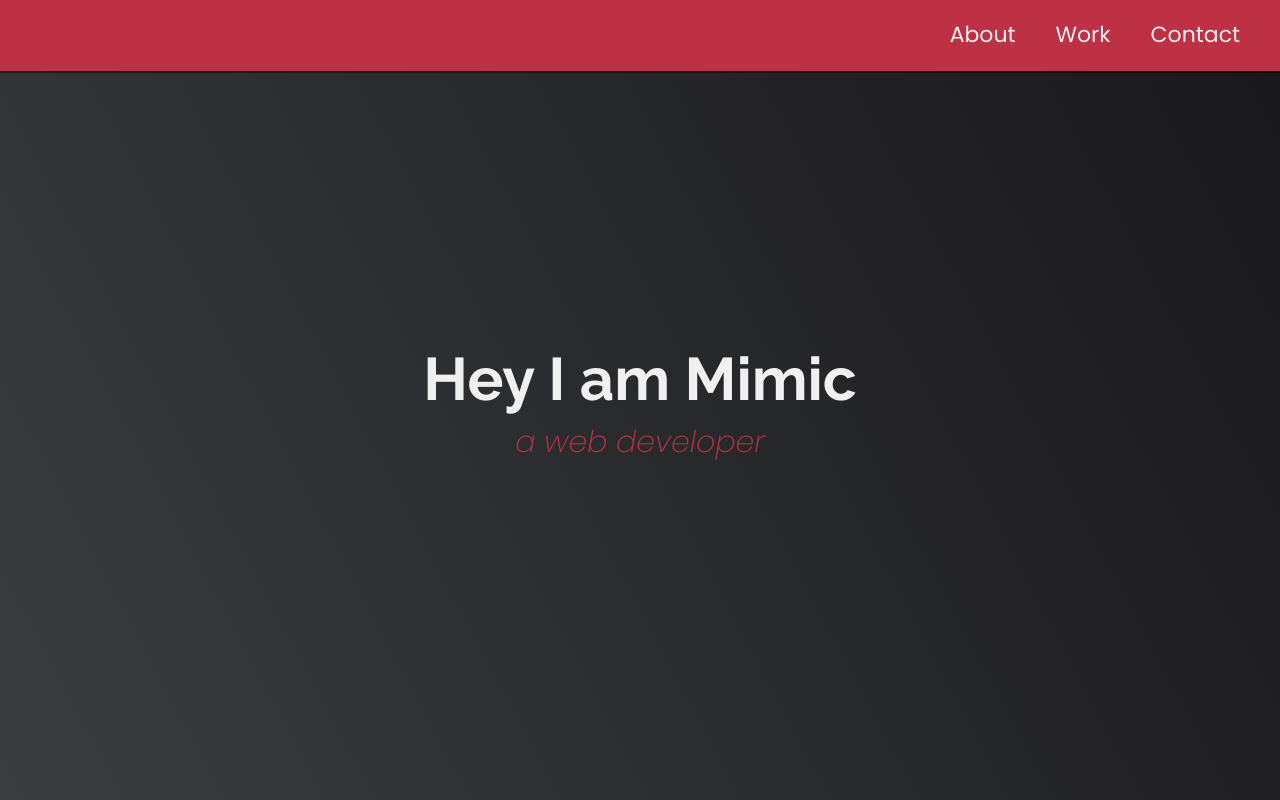
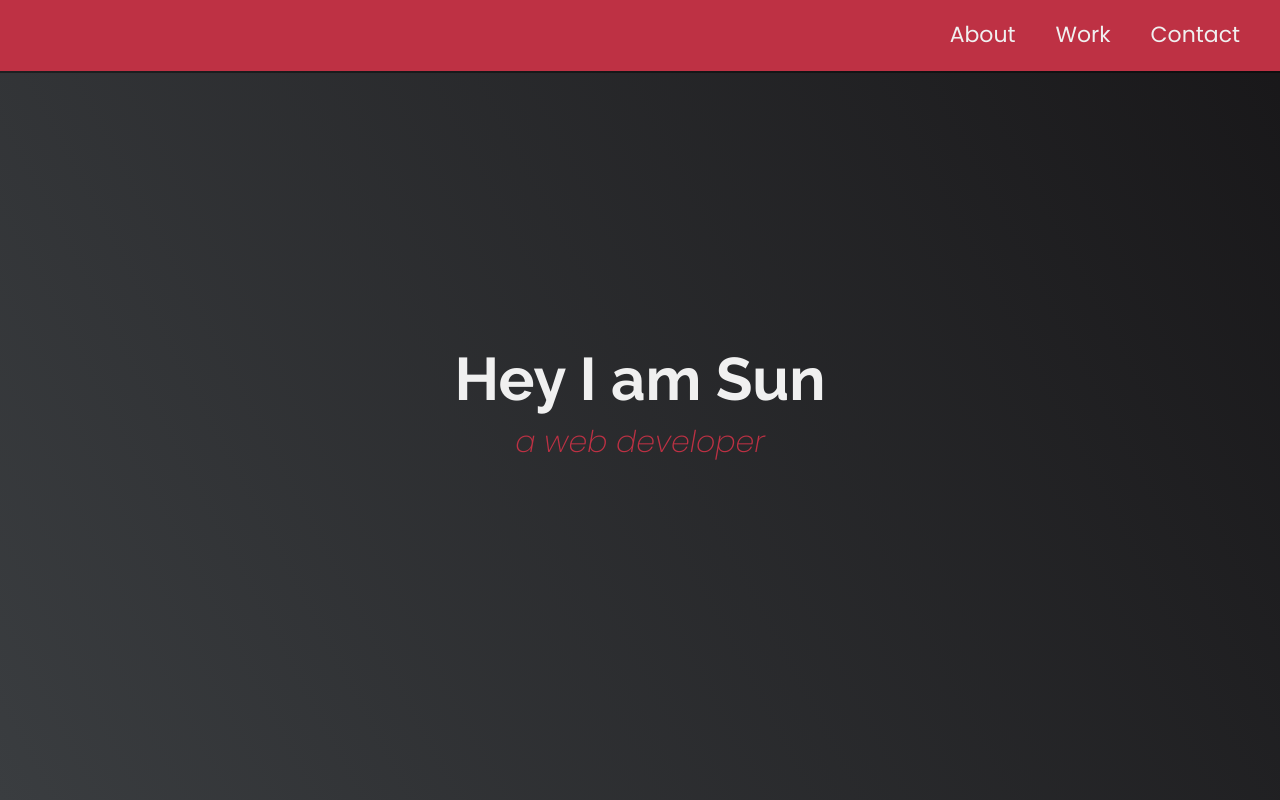
Before and after one commit to Soleil-Clems/FCC-Portfolio, a plain HTML site: page index.html in a window 1280 px wide. Shown: the top 800 px of the page. Drawn offline with Linux system fonts and the light colour scheme.

Commit message:
Update index.html

```diff
--- a/index.html
+++ b/index.html
@@ -34,7 +34,7 @@
     </nav>
 
     <section id="welcome-section" class="welcome-section">
-      <h1>Hey I am Mimic</h1>
+      <h1>Hey I am Sun</h1>
       <p id="welcome-p">a web developer</p>
     </section>
 
```
